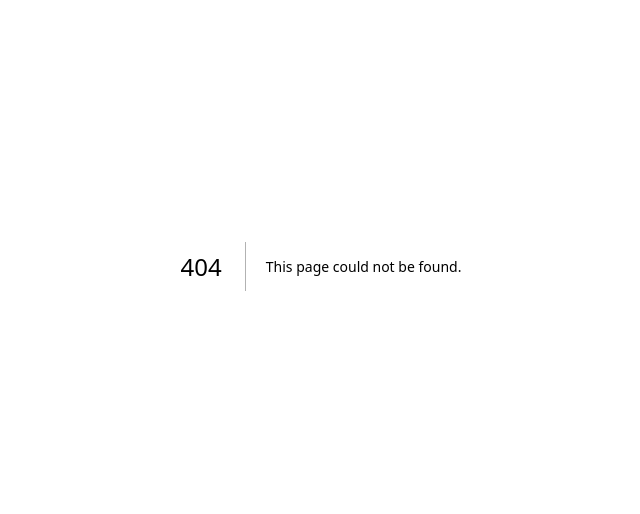
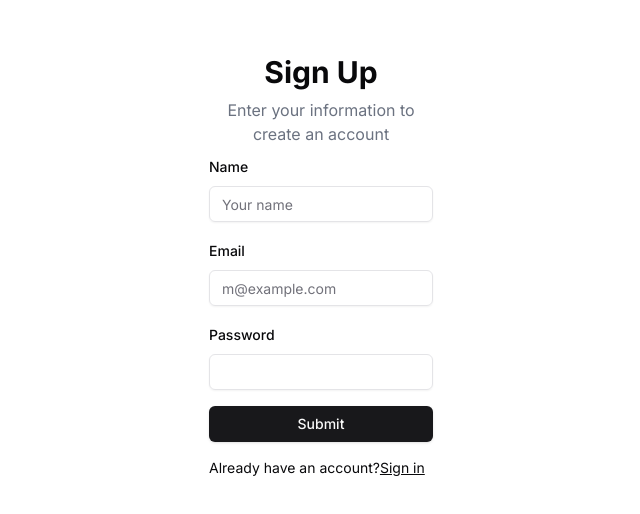
Before and after one commit to erickzz/projeto-next, a Next.js app: page /auth/register in a window 1280 px wide. Before the commit this address had no page. Shown: the part 134-648 px from the top of the page, without its empty margins (319-959 px from the left). Built offline with nearby package versions, Linux system fonts and the light colour scheme.

Commit message:
Login and register page

```diff
--- /dev/null
+++ b/app/api/auth/[...nextauth].ts
@@ -0,0 +1,11 @@
+import NextAuth from "next-auth"
+import GithubProvider from "next-auth/providers/github"
+
+export default NextAuth({
+  providers: [
+    GithubProvider({
+      clientId: process.env.GITHUB_ID,
+      clientSecret: process.env.GITHUB_SECRET,
+    }),
+  ],
+})
--- /dev/null
+++ b/app/auth/page.tsx
@@ -0,0 +1,99 @@
+'use client';
+
+import { Button } from '@/components/ui/button';
+import {
+  Form,
+  FormControl,
+  FormDescription,
+  FormField,
+  FormItem,
+  FormLabel,
+  FormMessage,
+} from '@/components/ui/form';
+import { Input } from '@/components/ui/input';
+
+import { zodResolver } from '@hookform/resolvers/zod';
+import Link from 'next/link';
+import { useForm } from 'react-hook-form';
+import { z } from 'zod';
+
+const formSchema = z.object({
+  email: z.string().email({
+    message: 'Invalid email address.',
+  }),
+  password: z.string().min(8, {
+    message: 'Password must be at least 8 characters.',
+  }),
+});
+
+export default function Page() {
+  const form = useForm<z.infer<typeof formSchema>>({
+    resolver: zodResolver(formSchema),
+    defaultValues: {
+      email: '',
+      password: '',
+    },
+  });
+
+  function submitHandler(values: z.infer<typeof formSchema>) {
+    console.log(values);
+  }
+  return (
+    <div className="h-screen w-screen flex justify-center items-center">
+      <div className="w-1/5 h-auto p-4">
+        <div className="space-y-2 text-center mb-2">
+          <h1 className="text-3xl font-bold">Sign In</h1>
+          <p className="text-gray-500 dark:text-gray-400">
+            Enter your information to log in to your account
+          </p>
+        </div>
+        <Form {...form}>
+          <form
+            onSubmit={form.handleSubmit(submitHandler)}
+            className="space-y-4"
+          >
+            <FormField
+              control={form.control}
+              name="email"
+              render={({ field }) => (
+                <FormItem>
+                  <FormLabel>Email</FormLabel>
+                  <FormControl>
+                    <Input placeholder="m@example.com" {...field} />
+                  </FormControl>
+                </FormItem>
+              )}
+            />
+            <FormField
+              control={form.control}
+              name="password"
+              render={({ field }) => (
+                <FormItem>
+                  <FormLabel>Password</FormLabel>
+                  <FormControl>
+                    <Input {...field} />
+                  </FormControl>
+                </FormItem>
+              )}
+            />
+
+            <Button className="w-full" type="submit">
+              Submit
+            </Button>
+          </form>
+        </Form>
+        <div className="flex flex-col gap-2 mt-4">
+          <Button className="w-full" variant="outline">
+            Sign in with Google
+          </Button>
+          <div className="text-center text-sm">
+            Don&apost have an account?
+            <Link className="underline" href="/auth/register">
+              Sign up
+            </Link>
+          </div>
+        </div>
+      </div>
+    </div>
+  );
+}
--- /dev/null
+++ b/app/auth/register/page.tsx
@@ -0,0 +1,112 @@
+'use client';
+
+import { Button } from '@/components/ui/button';
+import {
+  Form,
+  FormControl,
+  FormDescription,
+  FormField,
+  FormItem,
+  FormLabel,
+  FormMessage,
+} from '@/components/ui/form';
+import { Input } from '@/components/ui/input';
+
+import { zodResolver } from '@hookform/resolvers/zod';
+import Link from 'next/link';
+import { useForm } from 'react-hook-form';
+import { z } from 'zod';
+
+const formSchema = z.object({
+  name: z.string().min(2, {
+    message: 'Name must be at least 2 characters.',
+  }),
+  email: z.string().email({
+    message: 'Invalid email address.',
+  }),
+  password: z.string().min(8, {
+    message: 'Password must be at least 8 characters.',
+  }),
+});
+
+export default function Page() {
+  const form = useForm<z.infer<typeof formSchema>>({
+    resolver: zodResolver(formSchema),
+    defaultValues: {
+      name: '',
+      email: '',
+      password: '',
+    },
+  });
+
+  function submitHandler(values: z.infer<typeof formSchema>) {
+    console.log(values);
+  }
+  return (
+    <div className="h-screen w-screen flex justify-center items-center">
+      <div className="w-1/5 h-auto p-4">
+        <div className="space-y-2 text-center mb-2">
+          <h1 className="text-3xl font-bold">Sign Up</h1>
+          <p className="text-gray-500 dark:text-gray-400">
+            Enter your information to create an account
+          </p>
+        </div>
+        <Form {...form}>
+          <form
+            onSubmit={form.handleSubmit(submitHandler)}
+            className="space-y-4"
+          >
+            <FormField
+              control={form.control}
+              name="name"
+              render={({ field }) => (
+                <FormItem>
+                  <FormLabel>Name</FormLabel>
+                  <FormControl>
+                    <Input placeholder="Your name" {...field} />
+                  </FormControl>
+                </FormItem>
+              )}
+            />
+            <FormField
+              control={form.control}
+              name="email"
+              render={({ field }) => (
+                <FormItem>
+                  <FormLabel>Email</FormLabel>
+                  <FormControl>
+                    <Input placeholder="m@example.com" {...field} />
+                  </FormControl>
+                </FormItem>
+              )}
+            />
+            <FormField
+              control={form.control}
+              name="password"
+              render={({ field }) => (
+                <FormItem>
+                  <FormLabel>Password</FormLabel>
+                  <FormControl>
+                    <Input {...field} />
+                  </FormControl>
+                </FormItem>
+              )}
+            />
+
+            <Button className="w-full" type="submit">
+              Submit
+            </Button>
+          </form>
+        </Form>
+        <div className="flex flex-col gap-2 mt-4">
+          <p className="text-sm">
+            Already have an account?
+            <Link className="underline" href="/auth">
+              Sign in
+            </Link>
+          </p>
+        </div>
+      </div>
+    </div>
+  );
+}
--- a/package.json
+++ b/package.json
@@ -44,6 +44,7 @@
     "date-fns": "^3.3.1",
     "embla-carousel-react": "^8.0.0",
     "next": "14.1.0",
+    "next-auth": "^4.24.6",
     "next-themes": "^0.2.1",
     "react": "^18",
     "react-day-picker": "^8.10.0",
```
Also changed, not shown: 1 other file (tests, documents, lock files or other folders).
